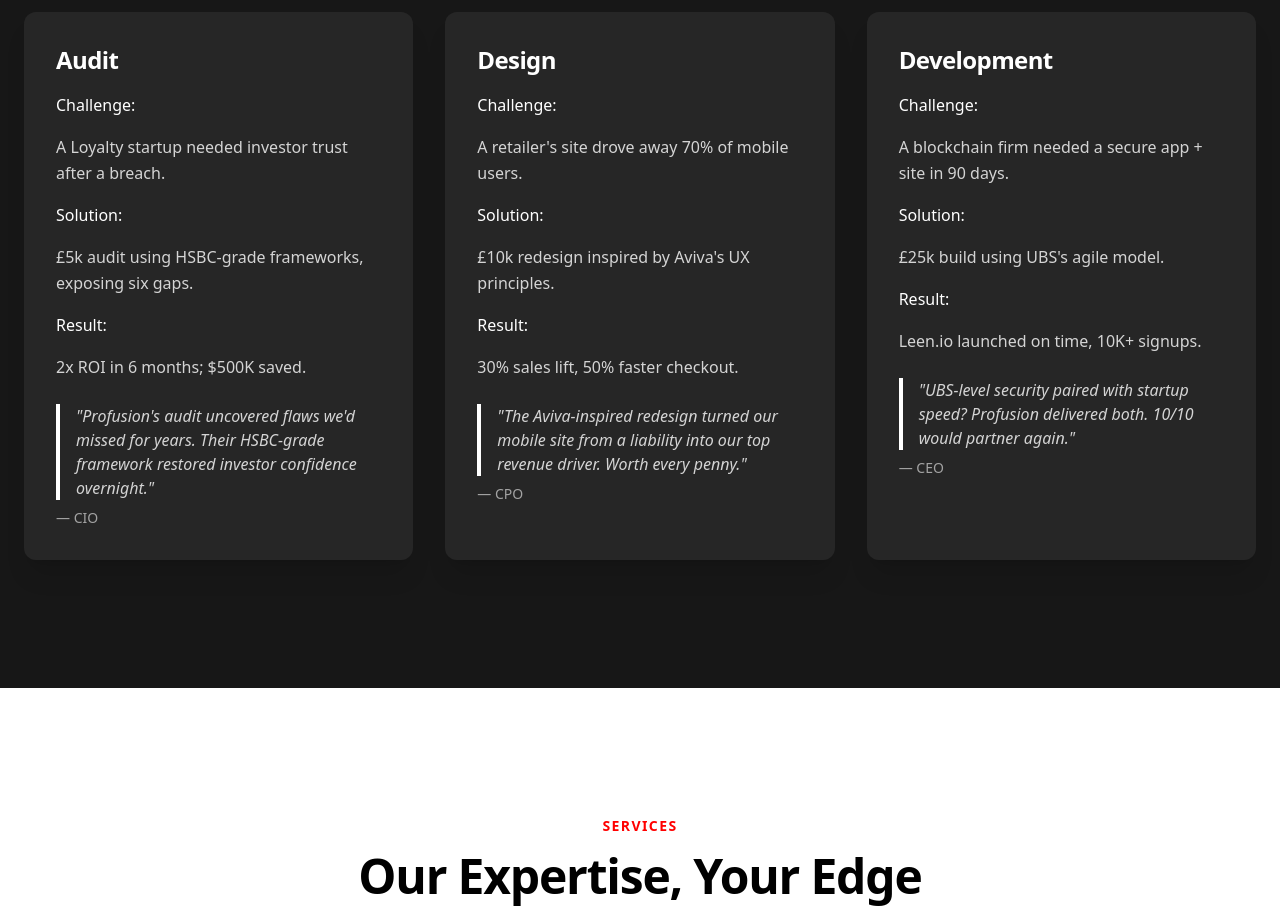
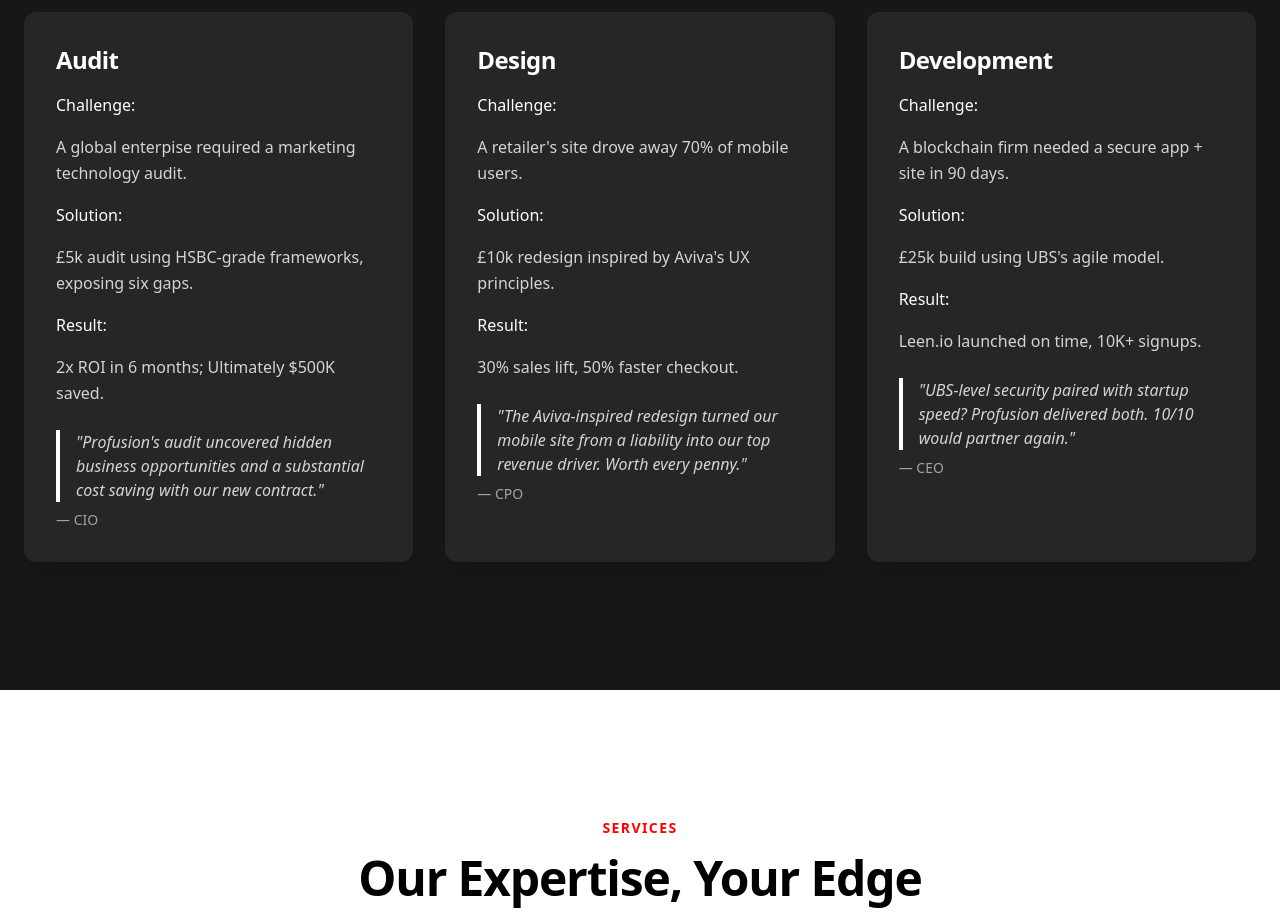
Before and after one commit to hasanakyol/profusion, a Next.js app: page / in a window 1280 px wide. Shown: the part 1040-1960 px from the top of the page. Built offline with nearby package versions, Linux system fonts and the light colour scheme.

Commit message:
Update case study details on homepage for marketing technology audit

```diff
--- a/app/page.tsx
+++ b/app/page.tsx
@@ -80,11 +80,11 @@ export default function Home() {
             {[
               {
                 title: "Audit",
-                challenge: "A Loyalty startup needed investor trust after a breach.",
+                challenge: "A global enterpise required a marketing technology audit.",
                 solution: "£5k audit using HSBC-grade frameworks, exposing six gaps.",
-                result: "2x ROI in 6 months; $500K saved.",
+                result: "2x ROI in 6 months; Ultimately $500K saved.",
                 quote:
-                  "Profusion's audit uncovered flaws we'd missed for years. Their HSBC-grade framework restored investor confidence overnight.",
+                  "Profusion's audit uncovered hidden business opportunities and a substantial cost saving with our new contract.",
                 author: "CIO",
               },
               {
```
